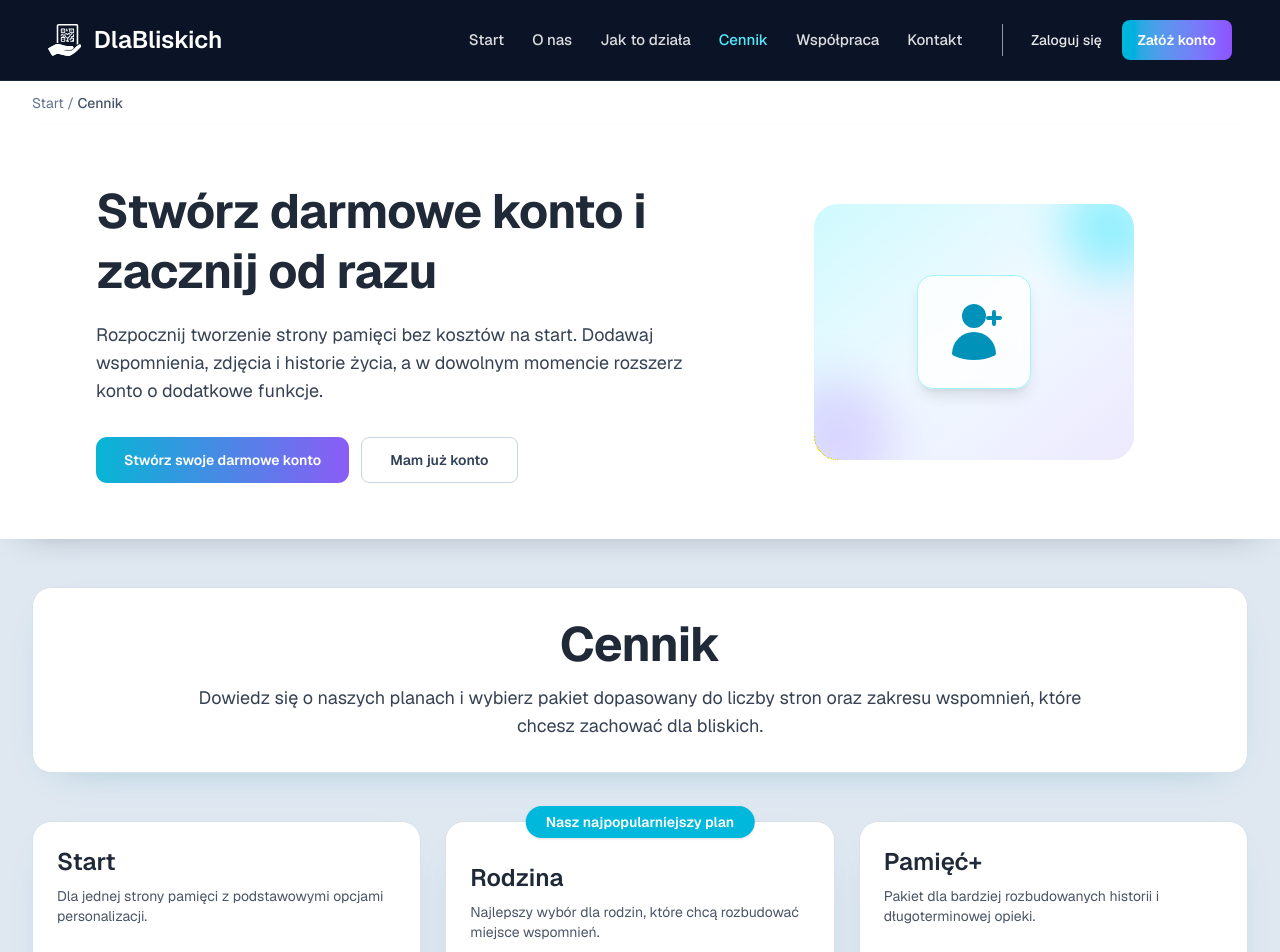
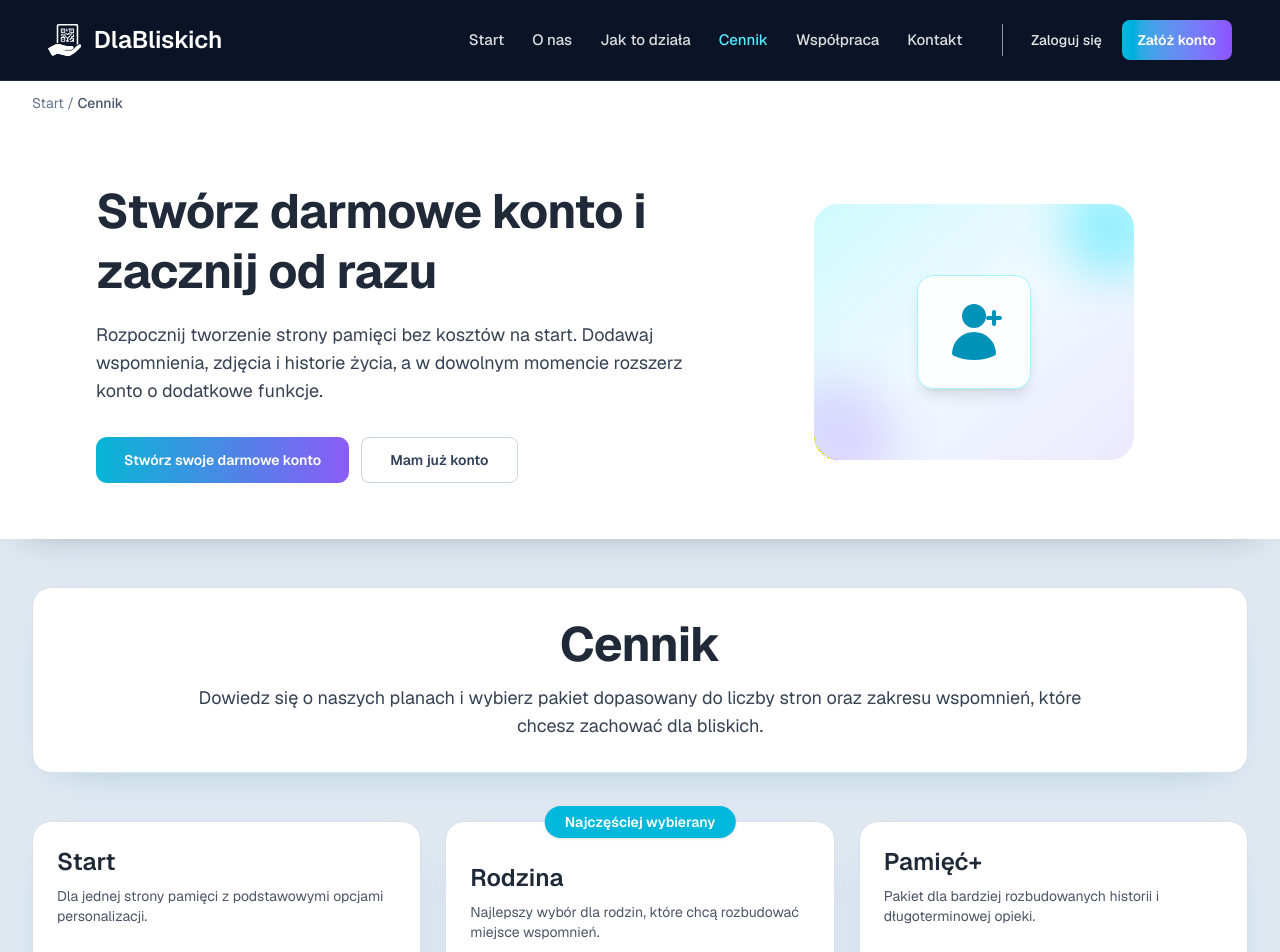
Before and after one commit to Marcinr1984/strona-informacyjna, a Next.js app: page /cennik in a window 1280 px wide. Shown: the top 952 px of the page. Built offline with nearby package versions, Linux system fonts and the light colour scheme.

Commit message:
Przywrocenie etykiety Najczesciej wybierany

```diff
--- a/app/cennik/page.tsx
+++ b/app/cennik/page.tsx
@@ -68,7 +68,7 @@ export default function CennikPage() {
           >
             {plan.highlighted && (
               <p className="absolute -top-4 left-1/2 inline-flex -translate-x-1/2 whitespace-nowrap rounded-full bg-cyan-500 px-5 py-1.5 text-sm font-semibold text-white shadow-sm">
-                Nasz najpopularniejszy plan
+                Najczęściej wybierany
               </p>
             )}
 
```
